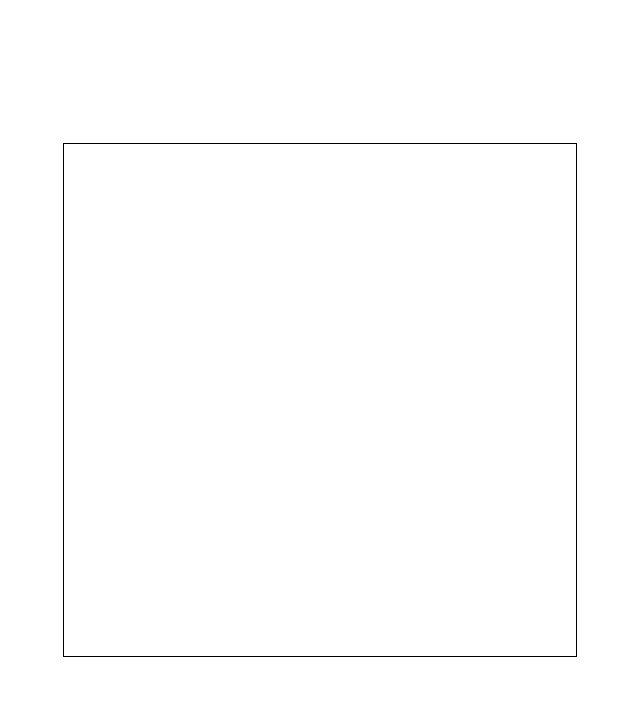
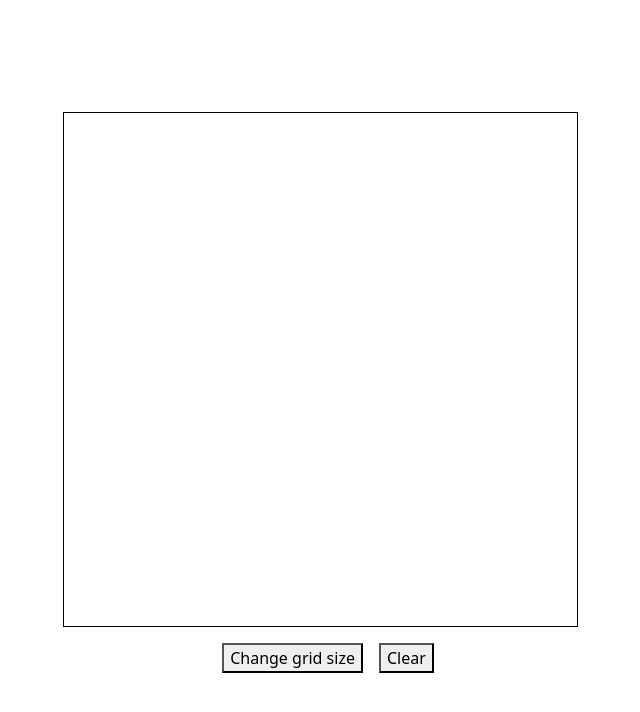
Before and after one commit to snholmes/etch-a-sketch, a plain HTML site: page index.html in a window 1280 px wide. Shown: the whole page, without its empty margins (320-960 px from the left). Drawn offline with nearby package versions, Linux system fonts and the light colour scheme.

Commit message:
grid completed

```diff
--- a/index.html
+++ b/index.html
@@ -12,6 +12,19 @@
 <body>
     <div id="main-container" class="container">
         <div id="grid-container"></div>
+        <div style="display: flex; align-items: center;">
+            <div>
+                <button id="change-grid-size">
+                    Change grid size
+                </button>
+            </div>
+            <div>
+                <button id="reset-grid-button" onclick="generateGrid()">
+                    Clear
+                </button>
+            </div>
+        </div>
+
     </div>
 
 </body>
--- a/main.js
+++ b/main.js
@@ -1,13 +1,40 @@
-const numOfBoxes = 256;
+var gridHeight = 16;
+var gridWidth = 16;
 const container = document.querySelector('#grid-container');
-for (let i = 0; i < numOfBoxes; i++) {
-    var box = document.createElement('div');
+
+// Create Grid Function
+function generateGrid() {
+    container.innerHTML = '';
+    for (let i = 0; i < gridHeight * gridWidth; i++) {
+        let box = document.createElement('div');
         box.setAttribute('id', 'card-styles');
         container.appendChild(box);
         console.log("box added");
-
         box.addEventListener('mouseover', function() {
             box.style.backgroundColor = 'black';
             console.log(box.style.backgroundColor);
         });
     }
+}
+
+// Initial grid generation
+generateGrid();
+
+// Button prompt to change width and height of grid
+const changeGridSizeButton = document.querySelector('#change-grid-size');
+changeGridSizeButton.addEventListener('click', function() {
+    let newGridHeight = parseInt(prompt("Enter height:", gridHeight));
+    let newGridWidth = parseInt(prompt("Enter width (limit 100):", gridWidth));
+
+    if (!isNaN(newGridHeight) && newGridHeight <= 100) {
+        gridHeight = newGridHeight;
+    }
+    if (!isNaN(newGridWidth) && newGridWidth <= 100) {
+        gridWidth = newGridWidth;
+        let container = document.querySelector("#grid-container");
+        container.style.gridTemplateColumns = `repeat(${gridWidth}, 1fr)`;
+    }
+
+    // re-generate the grid with new height and width
+    generateGrid();
+});
--- a/styles.css
+++ b/styles.css
@@ -1,17 +1,20 @@
 #main-container {
     display: flex;
+    flex-direction: column;
     justify-content: center;
     align-items: center;
     height: 100vh;
+    width: 100vw;
 }
 
 #grid-container {
     display: grid;
     grid-template-columns: repeat(16, 1fr);
     border: 1px black solid;
+    width: 515px;
+    height: 515px;
 }
 
-#card-styles {
-    height: 2em !important;
-    width: 2em;
+#change-grid-size {
+    margin: 1rem;
 }
```
Lines whose indentation alone changed are shown as unchanged.
